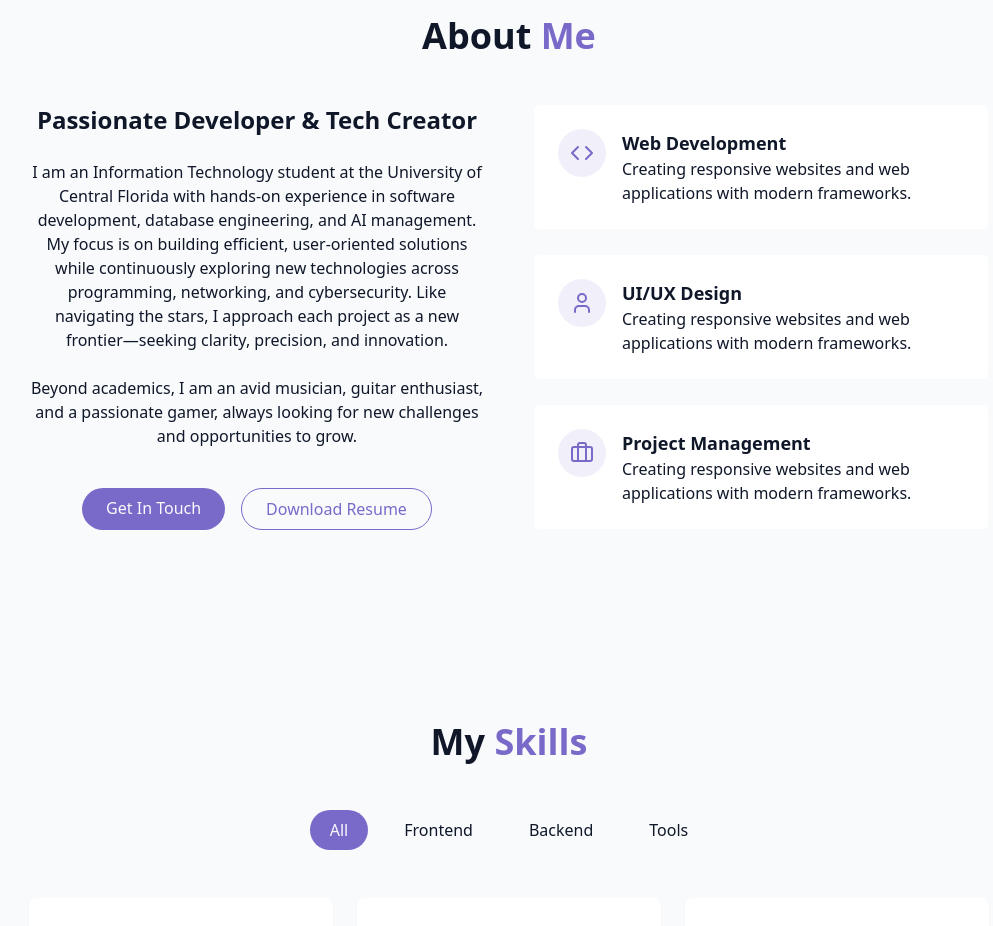
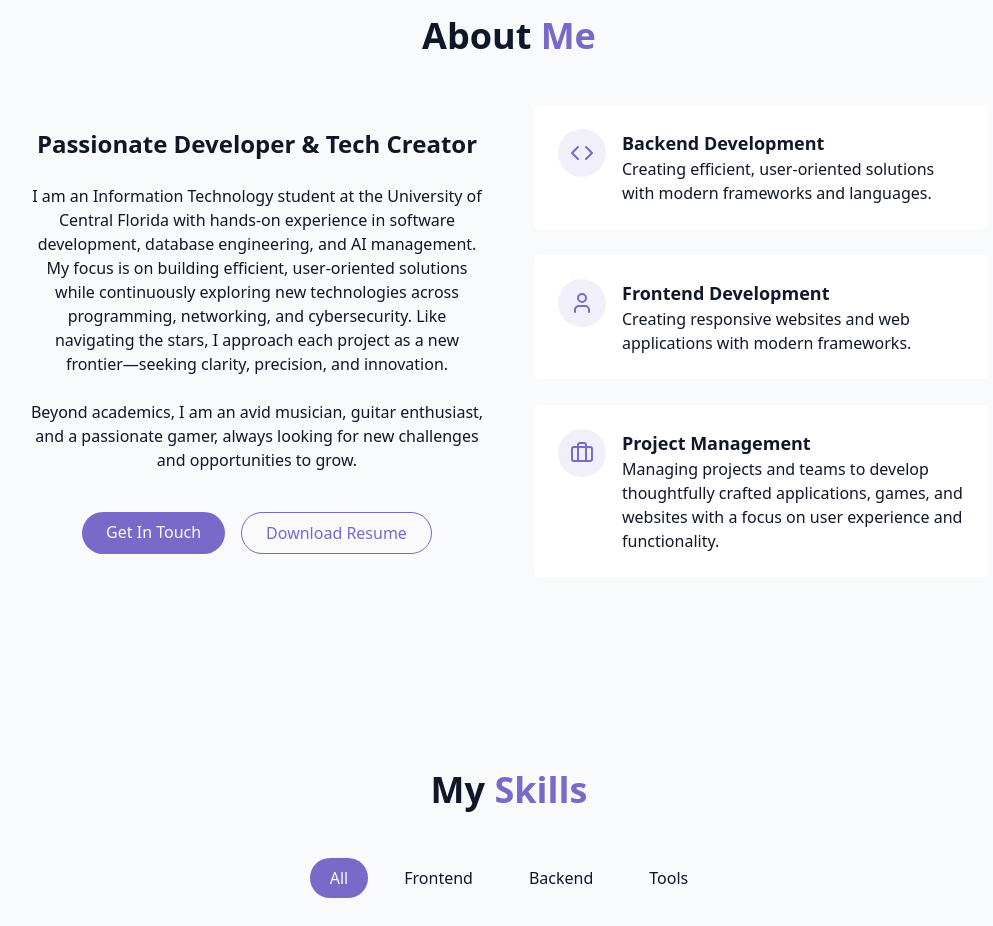
Before and after one commit to dladdu/Devan-Laddu-Portfolio, a React (Vite) app: page / in a window 1280 px wide. Shown: the part 880-1806 px from the top of the page, without its empty margins (131-1124 px from the left). Built offline with nearby package versions, Linux system fonts and the light colour scheme.

Commit message:
Update AboutSection.jsx

```diff
--- a/src/components/AboutSection.jsx
+++ b/src/components/AboutSection.jsx
@@ -39,10 +39,10 @@ export const AboutSection = () => {
                                     <Code className="h-6 w-6 text-primary"/>
                                 </div>
                                 <div className="text-left">
-                                    <h4 className="font-semibold text-lg"> Web Development</h4>
+                                    <h4 className="font-semibold text-lg"> Backend Development</h4>
                                     <p className="text-muted-foreground">
-                                        Creating responsive websites and web applications with
-                                        modern frameworks.
+                                        Creating efficient, user-oriented solutions with
+                                        modern frameworks and languages.
                                     </p>
                                 </div>
                             </div>
@@ -53,7 +53,7 @@ export const AboutSection = () => {
                                     <User className="h-6 w-6 text-primary"/>
                                 </div>
                                 <div className="text-left">
-                                    <h4 className="font-semibold text-lg"> UI/UX Design</h4>
+                                    <h4 className="font-semibold text-lg"> Frontend Development</h4>
                                     <p className="text-muted-foreground">
                                         Creating responsive websites and web applications with
                                         modern frameworks.
@@ -69,8 +69,8 @@ export const AboutSection = () => {
                                 <div className="text-left">
                                     <h4 className="font-semibold text-lg"> Project Management</h4>
                                     <p className="text-muted-foreground">
-                                        Creating responsive websites and web applications with
-                                        modern frameworks.
+                                        Managing projects and teams to develop thoughtfully crafted applications, games,
+                                        and websites with a focus on user experience and functionality.
                                     </p>
                                 </div>
                             </div>
```
